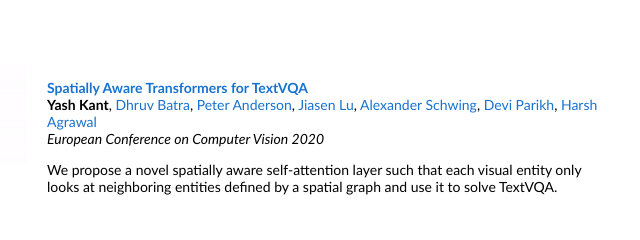
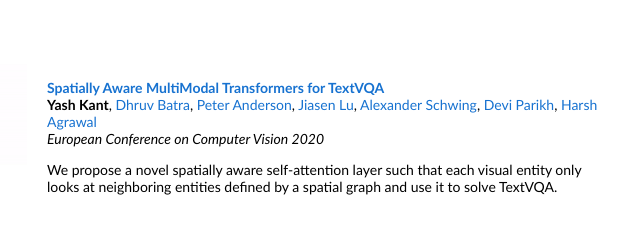
Before and after one commit to yashkant/yashkant.github.io, a plain HTML site: page index.html in a window 1280 px wide. Shown: the part 561-801 px from the top of the page, 413-1053 px from the left. Drawn offline with Linux system fonts and the light colour scheme.

Commit message:
Update index.html

```diff
--- a/index.html
+++ b/index.html
@@ -102,7 +102,7 @@
 
             <td style="padding:20px;width:100%;vertical-align:middle">
               <a href="https://arxiv.org/abs/2007.12146">
-                <papertitle>Spatially Aware Transformers for TextVQA</papertitle>
+                <papertitle>Spatially Aware MultiModal Transformers for TextVQA</papertitle>
               </a>
               <br>
               <strong>Yash Kant</strong>,
```
